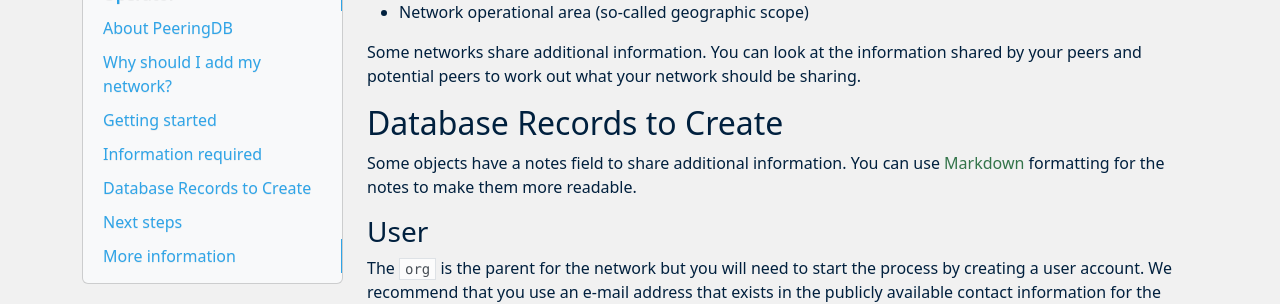
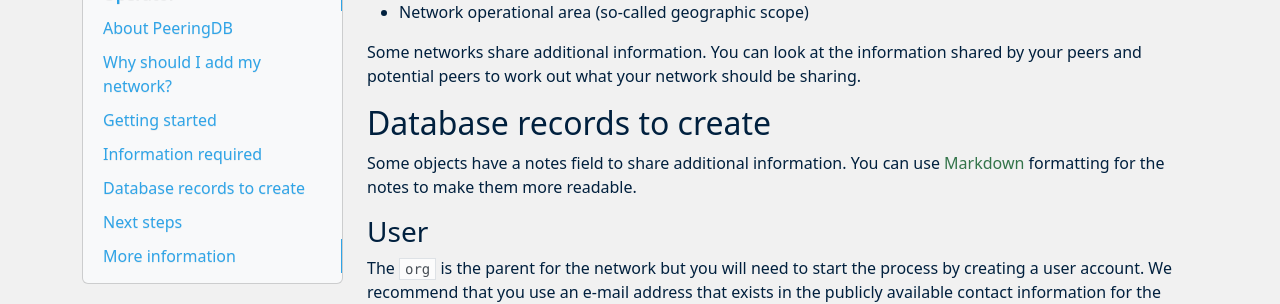
Before and after one commit to peeringdb/docs, an MkDocs documentation site: the page built from docs/howto/get-started-operator.md, in a window 1280 px wide and 900 px high, scrolled down 1316 px. Shown: the part 159-463 px from the top of the window. Built offline with MkDocs 1.6.1, drawn with Linux system fonts in a browser that asks for light colours; nearby versions of some CDN libraries.

Commit message:
Copy edits.

```diff
--- a/docs/howto/get-started-operator.md
+++ b/docs/howto/get-started-operator.md
@@ -36,7 +36,7 @@
 
 Some networks share additional information. You can look at the information shared by your peers and potential peers to work out what your network should be sharing.
 
-## Database Records to Create
+## Database records to create
 Some objects have a notes field to share additional information. You can use [Markdown](https://daringfireball.net/projects/markdown/) formatting for the notes to make them more readable.
 
 ### User
--- a/mkdocs.yml
+++ b/mkdocs.yml
@@ -14,11 +14,12 @@
     - Product Committee: committee/product/index.md
     - Data Ownership Task Force: taskforce/dataownership/index.md
   - Technical:
+    - Release Notes: release_notes/index.md
     - API Specs: api_specs.md
     - IX-F JSON: ix-f-json-import-rules.md
     - OAuth: oauth.md
-    - Release Notes: release_notes/index.md
     - Translations: translation.md
+    - Developer Documentation: https://github.com/peeringdb/peeringdb/tree/master/docs
   - HOWTO: howtos.md
   - FAQ: faq.md
   - Blogs: blogs.md
```
Also changed, not shown: docs/release_notes/index.md (+0 -1 lines).
